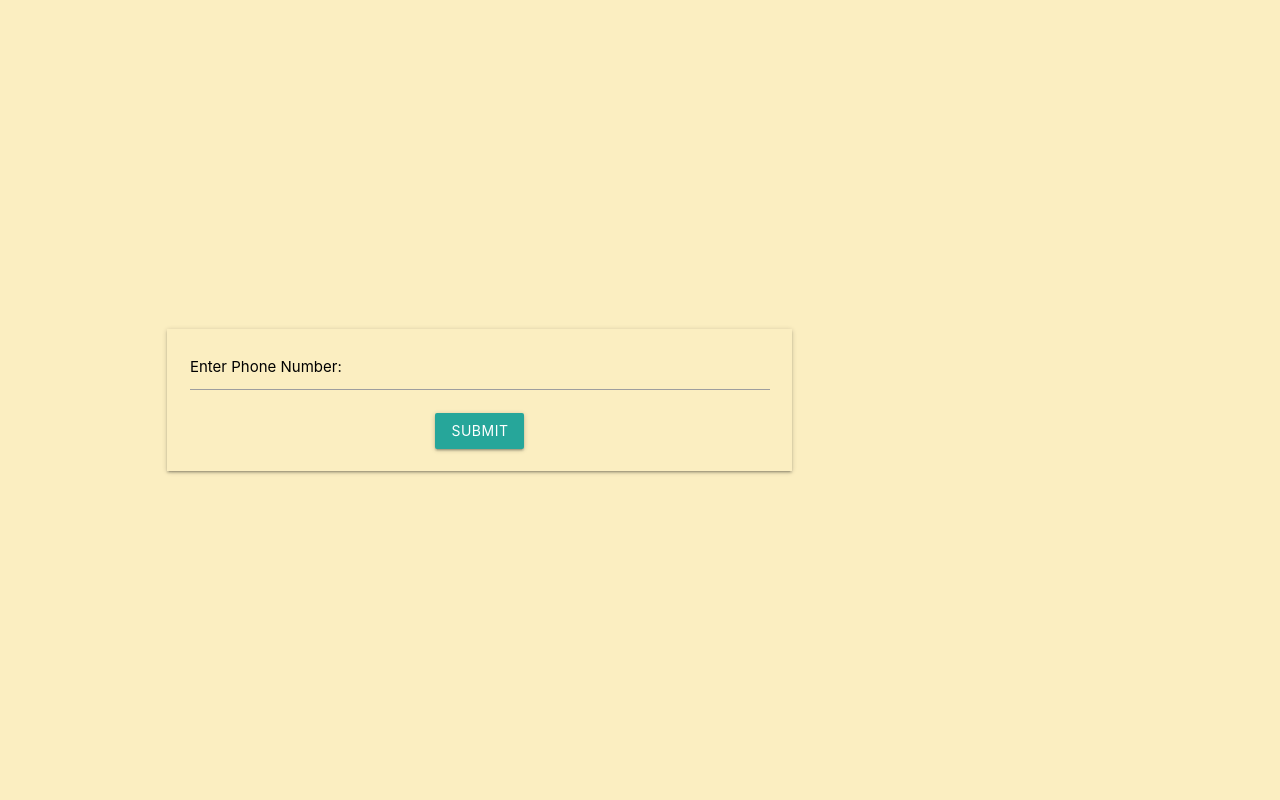
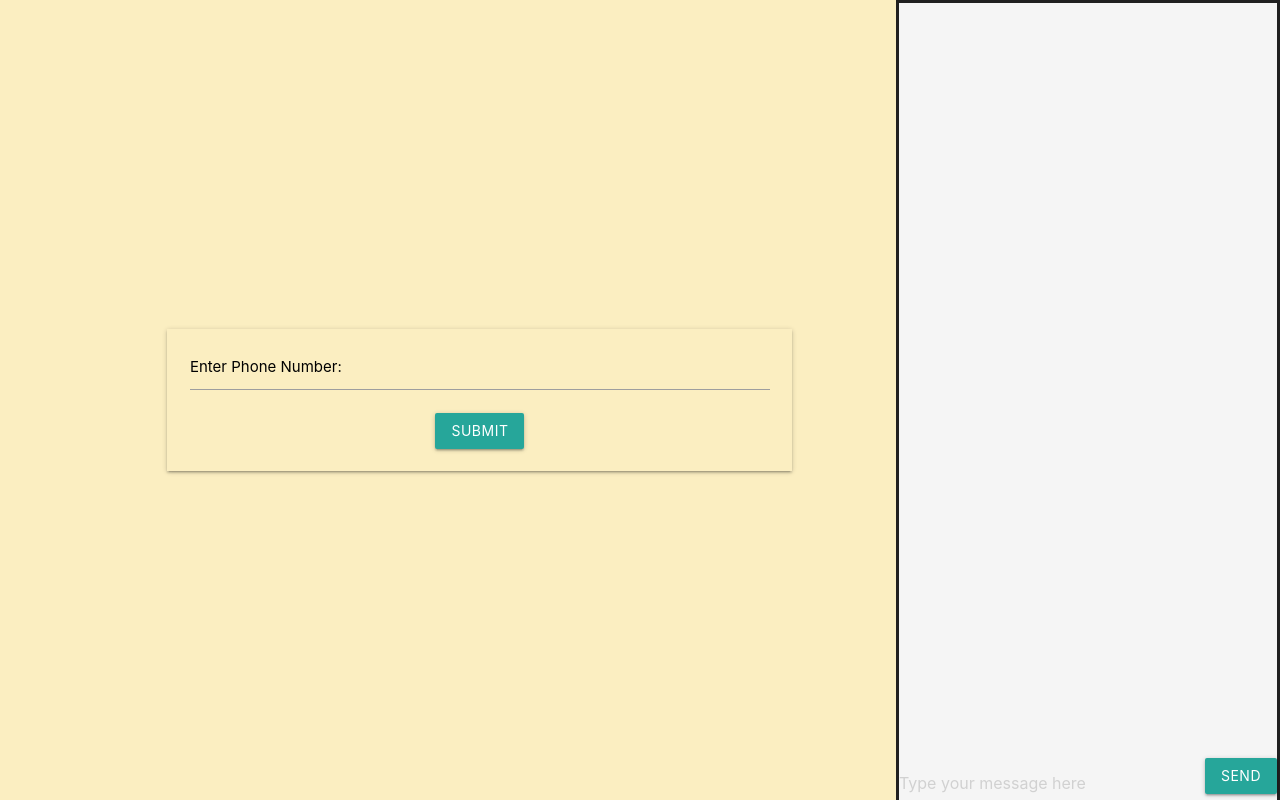
Before and after one commit to msoriano880/phone_scams_service, a website: page public/main_page.html in a window 1280 px wide. Drawn offline with nearby package versions, Linux system fonts and the light colour scheme; no server answers; files whose address does not match are found by name.

Commit message:
chat form,send message,broadcast events and disconnection

```diff
--- a/client.js
+++ b/client.js
@@ -1,6 +1,20 @@
 const socket = io.connect('http://localhost:3000');
 
-//elements
+//allows users to send message
+socket.on('message', function(message){
+  console.log(message)
+});
+
+document.querySelector('#message-form').addEventListener('submit', function(error){
+  error.preventDefault()
+
+  const message = error.target.elements.chat.value
+
+  socket.emit('sendMessage', message)
+});
+
+
+//elements for form phone number
 const Phone_Number = document.querySelector('#phone_number');
 const message = document.querySelector('#message');
 
--- a/public/main_page.html
+++ b/public/main_page.html
@@ -22,6 +22,25 @@
                 </div>
             </form>
         </div>
+
+        <div id="chat" class="pull-right">
+            <div class="chat__main">
+                <div id="messages" class="chat__messages"></div>
+            <div class="compose">
+                <div id="chat-box">
+                    <form id="message-form">
+                        <input name="chat" type="text" placeholder="Type your message here">
+                        <button type="submit" class="btn btn-primary">Send</button>
+                    </form>
+                </div>
+            </div>
+        </div>
+        <script id="message-template" type="text/html">
+            <div>
+                <p>{{message}}</p>
+            </div>
+        </script>
+
         <link rel="stylesheet" href="/style/styles.css">
         <script src="/socket.io/socket.io.js"></script>
         <script src="./client.js"></script>
--- a/public/style/styles.css
+++ b/public/style/styles.css
@@ -9,14 +9,35 @@ body{
     height: auto;
 }
 
+/* form for phone number */
 #ucolor{
     color:black;
 }
-
 #rcolor{
     color:black;
 }
+#pcolor{
+    color:black
+}
 
-#pcolor{
-    color:black;
+/* form for chat */
+#chat{
+    position: absolute;
+     right: 0;
+    width: 30%;
+    height: 100%;
+    border: solid;
+    background: whitesmoke;
 }
+#message-form{
+    width: 100%;
+    display: flex;
+    position: absolute;
+    bottom: 0;
+    right: 0;
+}
+#message-form input{
+    width: 100%;
+    height: 50px;
+    resize: none;
+}
```
Also changed, not shown: server.js (+15 -1 lines).
